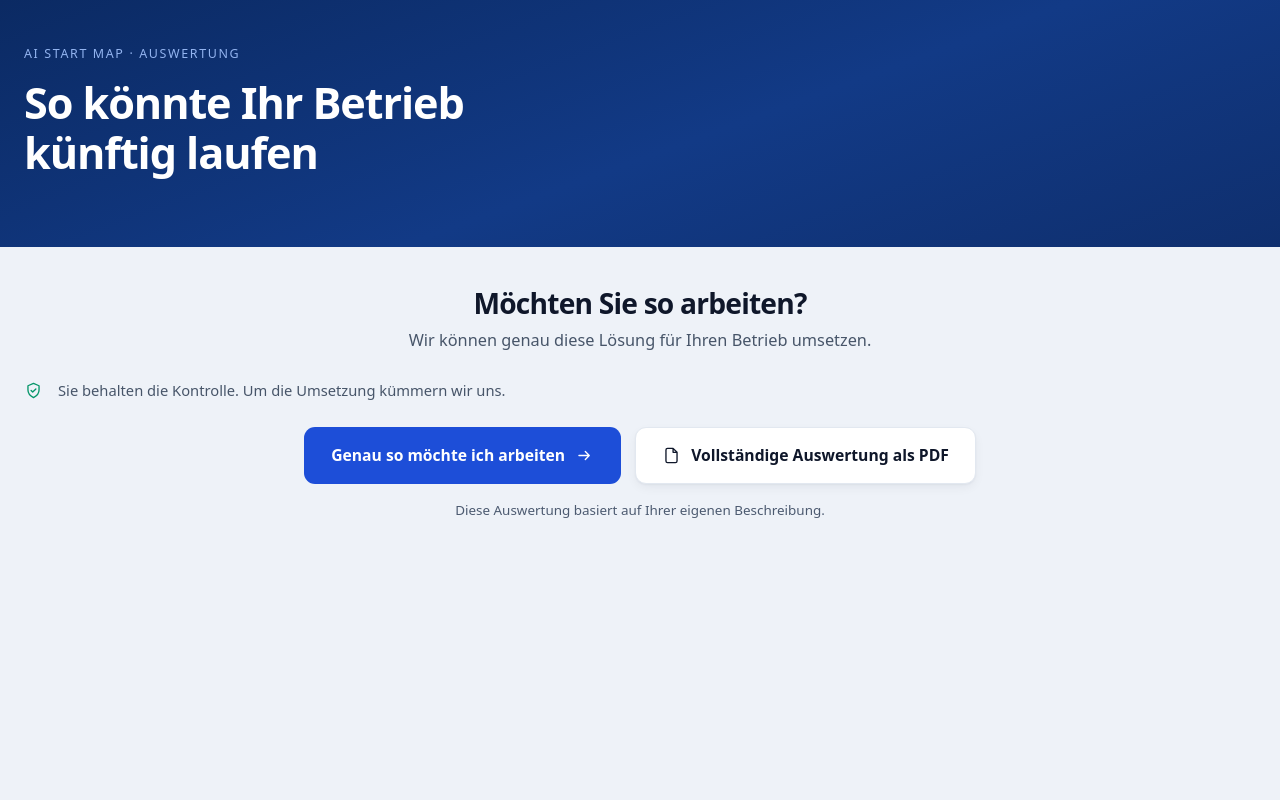
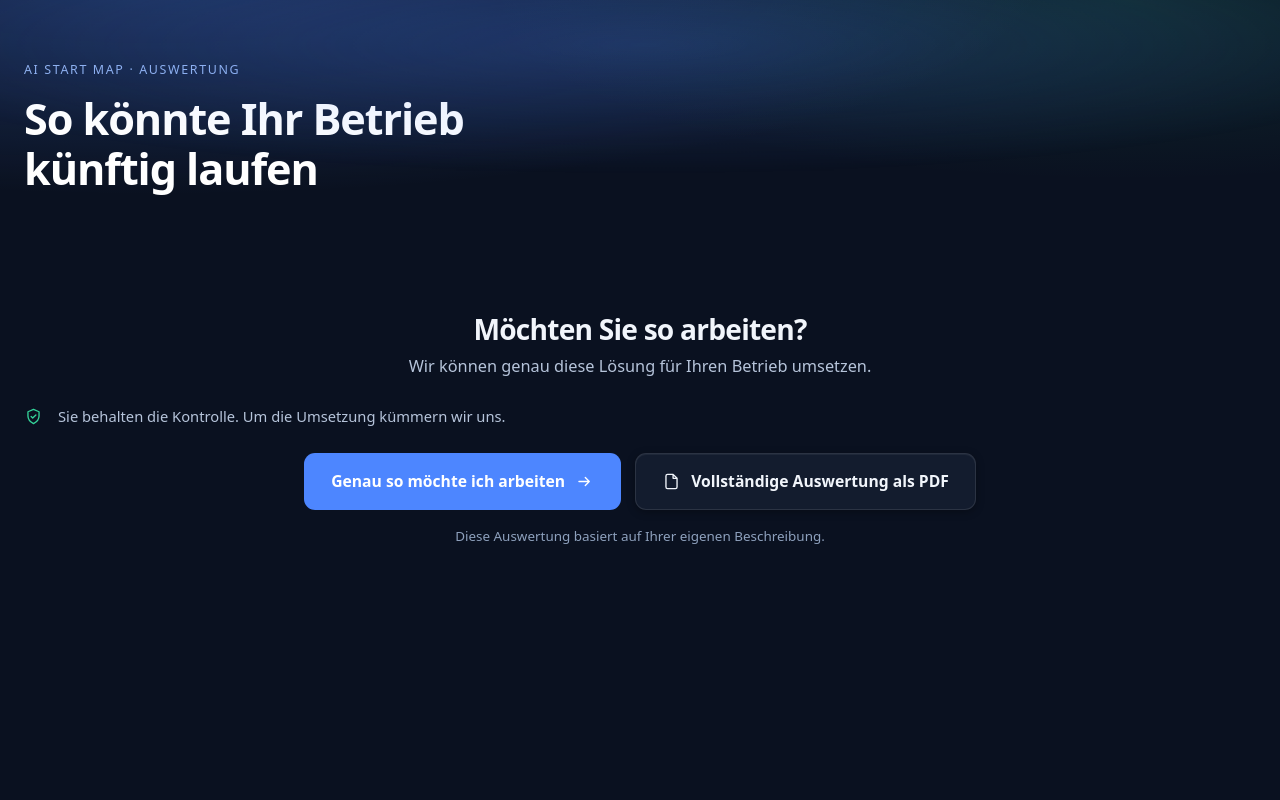
Before and after one commit to deryasarikaya/AI-Start-Map, a FastAPI app: template app/templates/ergebnis.html in a window 1280 px wide. Run offline with FastAPI, Linux system fonts and the light colour scheme; the template is opened without the code that fills it, so the values that code supplies are empty.

Commit message:
Make the board dark, and make something happen on it
The page sells AI and looked like a brochure from 2019: a dark header
with light grey underneath, and nothing on it that ever moved. Every
reference the customer keeps pointing at is dark throughout.

It is not about fashion. The example screens are light, and a light
surface on a dark ground reads like a monitor in a dark room -- which is
what turns an illustration into evidence. That is the whole reason for
the switch, and it means the ink has to be turned back around inside the
screens: light everywhere else, dark inside the window.

On dark, height cannot come from shadow. Cards lift with a hairline of
light along the top edge instead, as though something were shining on
them; the shadow stays but now separates them from the ground rather
than claiming elevation.

And something happens now. Sections rise into view as they are reached,
his own numbers count up from zero the way a score does elsewhere, the
converging paths draw themselves left to right when the flow arrives,
and the key node breathes. Cards lift a little under the pointer -- small
enough to feel rather than see.

All of it is restrained and mostly once-only: a section arrives and then
lies still. Permanent motion is a circus and competes with the content.
The one exception is the key station, because that is where the new
thing happens.

No library, and no dependency on the script at all: without JavaScript
every section is simply there, and the numbers are in the HTML anyway.
Anyone whose system asks for reduced motion gets none -- for some people
a moving interface is not decoration but nausea.

```diff
--- a/app/static/tafel.css
+++ b/app/static/tafel.css
@@ -10,32 +10,40 @@
  */
 
 .tafel {
-  --tinte: #0f172a;
-  --tinte-schwach: #475569;
-  /* Dunkler als es aussieht: Dieser Ton war für weissen Grund gewählt.
-   * Auf dem getönten Grund steht er als Grau auf Grau — und er trägt
-   * jede Unterzeile der Seite. */
-  --tinte-leise: #4c5a70;
-  --linie: #e2e8f0;
-  --flaeche: #ffffff;
-  /* Der Grund ist **nie** weiss. Auf weissem Grund braucht eine weisse
-   * Karte einen Rahmen, um überhaupt zu existieren — und ein Rahmen sagt
-   * dem Auge: das liegt in der Fläche. Getönter Grund, kein Rahmen,
-   * weicher Schatten: das Auge liest „liegt darüber". */
-  --grund: #eef2f8;
-  --grund-tief: #e4eaf3;
-  --marke: #1d4ed8;
-  --marke-hell: #eff6ff;
+  /* **Durchgehend dunkel.** Vorher war nur der Kopf dunkel und der Rest
+   * hellgrau — das Muster von 2019, und der Grund, warum diese Seite neben
+   * den Referenzseiten alt aussah.
+   *
+   * Es geht dabei nicht um Mode: Die hellen Produktansichten leuchten auf
+   * dunklem Grund wie Bildschirme in einem dunklen Raum. Genau das macht
+   * aus einer Abbildung einen Beweis. */
+  --tinte: #f1f5fb;
+  --tinte-schwach: #b6c4da;
+  --tinte-leise: #8ea1bd;
+  --linie: rgb(255 255 255 / .1);
+  /* Karten sind nicht weiss, sondern eine Spur heller als der Grund. Auf
+   * Dunkel ist Helligkeit das, was Rahmen auf Hell waren. */
+  --flaeche: #131c2e;
+  --flaeche-hoch: #18233a;
+  --grund: #0a1120;
+  --grund-tief: #060b16;
+  --marke: #4d86ff;
+  --marke-hell: rgb(77 134 255 / .14);
   --marke-tief: #0b2a63;
-  --gut: #059669;
-  --gut-hell: #ecfdf5;
+  --gut: #34d399;
+  --gut-hell: rgb(52 211 153 / .13);
   /* Drei Höhen, nicht mehr. Vier wären Unruhe, eine wäre wieder flach.
    * Gross, sehr weich, sehr durchsichtig und immer aus derselben
    * Richtung — daran hängt der Unterschied zwischen Tiefe und einem
    * Schlagschatten von 2005. */
-  --heben-1: 0 1px 2px rgb(15 23 42 / .04), 0 4px 12px -2px rgb(15 23 42 / .07);
-  --heben-2: 0 2px 5px rgb(15 23 42 / .05), 0 16px 34px -12px rgb(15 23 42 / .17);
-  --heben-3: 0 4px 9px rgb(15 23 42 / .06), 0 30px 62px -20px rgb(15 23 42 / .3);
+  /* Auf Dunkel hebt nicht der Schatten, sondern die Kante: eine hauchdünne
+   * helle Linie oben, als fiele Licht darauf. Der Schatten bleibt, aber er
+   * trennt jetzt vom Grund statt Höhe zu behaupten. */
+  --heben-1: inset 0 1px 0 rgb(255 255 255 / .05), 0 2px 8px rgb(0 0 0 / .3);
+  --heben-2: inset 0 1px 0 rgb(255 255 255 / .07),
+             0 16px 34px -12px rgb(0 0 0 / .55);
+  --heben-3: inset 0 1px 0 rgb(255 255 255 / .09),
+             0 30px 62px -20px rgb(0 0 0 / .7);
   --schatten: var(--heben-1);
   --rund: 14px;
 
@@ -90,16 +98,36 @@
 .tafel .kachel svg { width: 21px; height: 21px; }
 
 .tafel .hinweisband {
-  background: #fef3c7; color: #78350f; text-align: center;
+  background: rgb(251 191 36 / .16); color: #fde68a; text-align: center;
   padding: 12px 24px; font-size: .92rem;
 }
 
 /* ── Kopf ─────────────────────────────────────────────────────────────
  * Dunkel, damit die Tafel darunter hell wirkt. Der Kunde soll den
  * Uebergang als "hier faengt meine Auswertung an" lesen. */
+/* Kein eigener Kasten mehr, sondern zwei weiche Lichter im selben Raum.
+ * Der Übergang zur Seite darunter verschwindet — die Tafel wird eine
+ * Fläche statt eines Kopfes mit angehängtem Rest. */
 .tafel .kopf {
-  background: linear-gradient(160deg, #0b2a63 0%, #123a86 55%, #0f2f6e 100%);
-  color: #fff; padding: 44px 0 56px;
+  position: relative; padding: 60px 0 66px; overflow: hidden;
+  background:
+    radial-gradient(120% 140% at 12% -10%, rgb(77 134 255 / .3) 0%,
+                    transparent 58%),
+    radial-gradient(90% 120% at 88% 0%, rgb(52 211 153 / .13) 0%,
+                    transparent 55%);
+}
+/* Das Leuchten wandert langsam. Nicht als Spielerei: Eine Fläche, auf der
+ * sich nie etwas bewegt, liest sich als Bild — eine, auf der sich etwas
+ * regt, als etwas, das läuft. */
+.tafel .kopf::before {
+  content: ""; position: absolute; inset: -30% -10% auto -10%; height: 90%;
+  background: radial-gradient(closest-side, rgb(77 134 255 / .22), transparent);
+  animation: tafel-atem 14s ease-in-out infinite alternate;
+  pointer-events: none;
+}
+@keyframes tafel-atem {
+  from { transform: translate3d(-6%, 0, 0) scale(1); }
+  to   { transform: translate3d(8%, 4%, 0) scale(1.12); }
 }
 .tafel .kopfraster {
   display: grid; grid-template-columns: minmax(0, 1.45fr) minmax(0, 1fr);
@@ -602,6 +652,77 @@
 .tafel .schritte p { margin: 0; font-size: .92rem; line-height: 1.55;
   color: var(--tinte-schwach); }
 
+
+/* ── Dass sich etwas regt ──────────────────────────────────────────────
+ * Eine Fläche, auf der nie etwas passiert, liest sich als Bild. Eine, auf
+ * der sich beim Scrollen etwas regt, liest sich als etwas, das läuft — und
+ * die Seite verkauft genau das.
+ *
+ * Alles hier ist zurückhaltend und einmalig: Ein Abschnitt kommt herein und
+ * bleibt dann liegen. Dauerbewegung wäre Zirkus und lenkt vom Inhalt ab. */
+.tafel [data-auftritt] {
+  opacity: 0; transform: translateY(18px);
+  transition: opacity .6s cubic-bezier(.22, .61, .36, 1),
+              transform .6s cubic-bezier(.22, .61, .36, 1);
+}
+.tafel [data-auftritt].da { opacity: 1; transform: none; }
+
+/* Versetzt, nicht alle zugleich. Gleichzeitig wirkt wie ein Schaltvorgang,
+ * versetzt wirkt wie etwas, das sich aufbaut. */
+.tafel [data-auftritt] > * { transition-delay: inherit; }
+.tafel .bandstufe, .tafel .baustein, .tafel .schritte li,
+.tafel .kennzahlen li, .tafel .kanal, .tafel .vzeile {
+  --verzug: 0ms;
+}
+
+/* Karten heben sich unter der Maus. Kein Sprung: die Bewegung ist so klein,
+ * dass man sie eher spürt als sieht. */
+.tafel .baustein, .tafel .ansichtsplatz .screen, .tafel .bandstufe {
+  transition: transform .3s cubic-bezier(.22, .61, .36, 1),
+              box-shadow .3s cubic-bezier(.22, .61, .36, 1);
+}
+.tafel .baustein:hover { transform: translateY(-3px); box-shadow: var(--heben-3); }
+.tafel .ansichtsplatz .screen:hover { transform: translateY(-4px); }
+
+/* Der Schlüsselknoten atmet. Er ist die Stelle, an der das Neue passiert —
+ * und die einzige, die dauerhaft in Bewegung bleiben darf. */
+.tafel .bandstufe--schluessel .bandsymbol { position: relative; }
+.tafel .bandstufe--schluessel .bandsymbol::after {
+  content: ""; position: absolute; inset: -6px; border-radius: 16px;
+  border: 1.5px solid rgb(255 255 255 / .3);
+  animation: tafel-puls 2.8s ease-out infinite;
+}
+@keyframes tafel-puls {
+  0%   { opacity: .8; transform: scale(.9); }
+  70%  { opacity: 0;  transform: scale(1.35); }
+  100% { opacity: 0;  transform: scale(1.35); }
+}
+
+/* Die zusammenlaufenden Wege zeichnen sich, wenn das Band ins Bild kommt.
+ * Erst dadurch wird aus einer Linie eine Bewegung von links nach rechts. */
+.tafel .zusammenlauf path {
+  stroke-dasharray: 120; stroke-dashoffset: 120;
+}
+.tafel .band.da .zusammenlauf path {
+  animation: tafel-zeichnen 1.1s cubic-bezier(.4, 0, .2, 1) forwards;
+}
+.tafel .zusammenlauf path:nth-child(2) { animation-delay: .12s; }
+.tafel .zusammenlauf path:nth-child(3) { animation-delay: .24s; }
+.tafel .zusammenlauf path:nth-child(4) { animation-delay: .36s; }
+@keyframes tafel-zeichnen { to { stroke-dashoffset: 0; } }
+
+/* **Wer keine Bewegung will, bekommt keine.** Für manche Menschen ist
+ * bewegte Oberfläche nicht Beiwerk, sondern Übelkeit. Die Einstellung dafür
+ * steht im Betriebssystem, und sie gilt hier ohne Rückfrage. */
+@media (prefers-reduced-motion: reduce) {
+  .tafel [data-auftritt] { opacity: 1; transform: none; transition: none; }
+  .tafel .kopf::before,
+  .tafel .bandstufe--schluessel .bandsymbol::after { animation: none; }
+  .tafel .zusammenlauf path { stroke-dashoffset: 0; }
+  .tafel .baustein:hover,
+  .tafel .ansichtsplatz .screen:hover { transform: none; }
+}
+
 /* ── Abschluss ────────────────────────────────────────────────────────*/
 /* Eine Frage, gross gesetzt, und ein Satz darunter. Hier stand früher
  * der Startplan; der erklärt unser Vorgehen, und danach fragt an dieser
--- a/app/templates/ergebnis.html
+++ b/app/templates/ergebnis.html
@@ -154,7 +154,7 @@
     </div>
 
     {% if kennzahlen %}
-    <aside class="kennzahlen">
+    <aside class="kennzahlen" data-auftritt>
       <p class="kennzahlenkopf">Das haben Sie uns gesagt</p>
       <ul>
         {% for kennzahl in kennzahlen[:4] %}
@@ -185,7 +185,7 @@
    darüber. Er ist eine Einordnung für uns, kein Verkaufsargument — „Zentraler
    Aufnahme- und Zuordnungsworkflow" ist kein Satz, für den jemand zahlt. #}
 {% if e.zielbild.ablauf %}
-<section class="band">
+<section class="band" data-auftritt>
   <div class="flaeche">
     <div class="bandkopf">
       {% if e.zielbild.name %}
@@ -291,7 +291,7 @@
    verstehen. Der vollständige Vergleich steht im Ausdruck; hier steht
    das, was verkauft. #}
 {% if e.vergleich.heute and e.vergleich.kuenftig %}
-<section class="vergleich">
+<section class="vergleich" data-auftritt>
   <div class="flaeche">
     <h2>Was sich dadurch ändert</h2>
     <div class="gegenueber">
@@ -352,7 +352,7 @@
    anderen stehen darunter nebeneinander. Drei gleich breite Spalten
    wären dreimal zu schmal für eine Tabelle. #}
 {% if gezeigte %}
-<section class="konkret">
+<section class="konkret" data-auftritt>
   <div class="flaeche">
     <h2>Das hätten Sie künftig vor sich</h2>
     <p class="lauftext">Die Oberflächen, auf die Sie und Ihr Team schauen
@@ -384,7 +384,7 @@
    sich als das, was er davon hat — und das ist es, was verkauft. Fehlt
    der Nutzen, führt der Name; erfunden wird nichts. #}
 {% if e.module %}
-<section class="bausteine">
+<section class="bausteine" data-auftritt>
   <div class="flaeche">
     <h2>Das würden wir für Sie umsetzen</h2>
     <div class="bausteinraster">
@@ -422,7 +422,7 @@
    liefe es schon — und dann ist unklar, ob wir seinen Betrieb beschreiben
    oder unser Angebot. Es läuft noch nicht; es würde laufen. #}
 {% if e.aufgabenteilung.system or e.aufgabenteilung.mensch %}
-<section class="teilung">
+<section class="teilung" data-auftritt>
   <div class="flaeche">
     {# Der Satz gehört in die Überschrift, nicht in einen Absatz darunter.
        Ein erklärender Vorspann klingt hier wie eine Rechtfertigung. #}
@@ -485,7 +485,7 @@
    Eine Frage, keine Ansage. Der Startplan stand früher hier und hat
    erklärt, wie wir vorgehen — das interessiert an dieser Stelle noch
    niemanden. Erst muss er denken „das will ich". #}
-<section class="abschluss">
+<section class="abschluss" data-auftritt>
   <div class="flaeche">
     <h2>Möchten Sie so arbeiten?</h2>
     <p class="bruecke">Wir können genau diese Lösung für Ihren Betrieb
@@ -516,5 +516,10 @@
   </div>
 </section>
 
+{# Am Ende und mit `defer`: Die Seite ist vollständig lesbar, bevor das
+   Skript überhaupt läuft. Bewegung ist Zugabe, nie Voraussetzung — ohne
+   JavaScript stehen alle Abschnitte sofort da. #}
+<script src="{{ url_for('static', path='/tafel.js') }}" defer></script>
+
 </body>
 </html>
```
Also changed, not shown: other parts of app/static/tafel.css (+39 -17 lines), app/static/tafel.js (added, +68 -0 lines).
